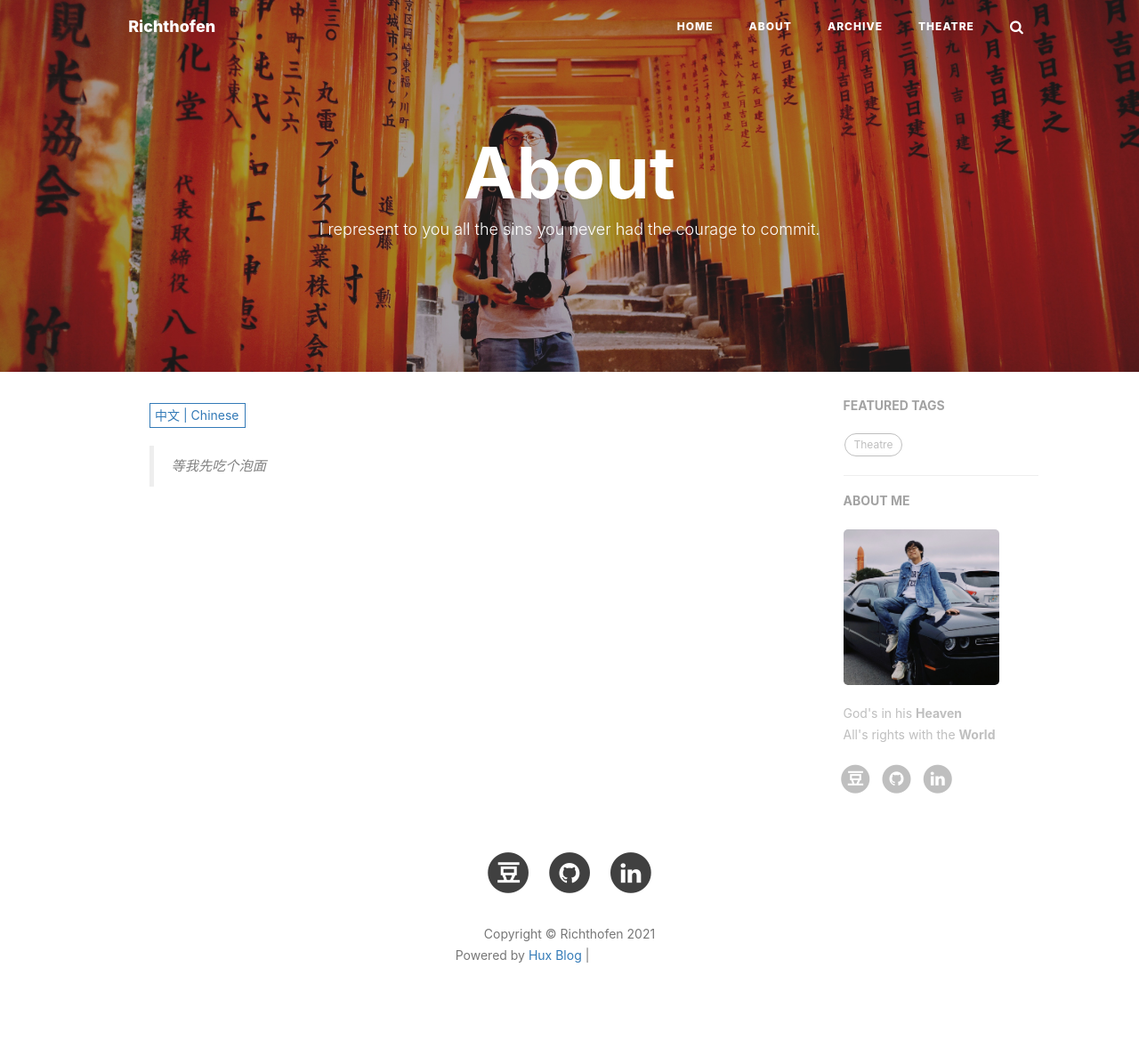
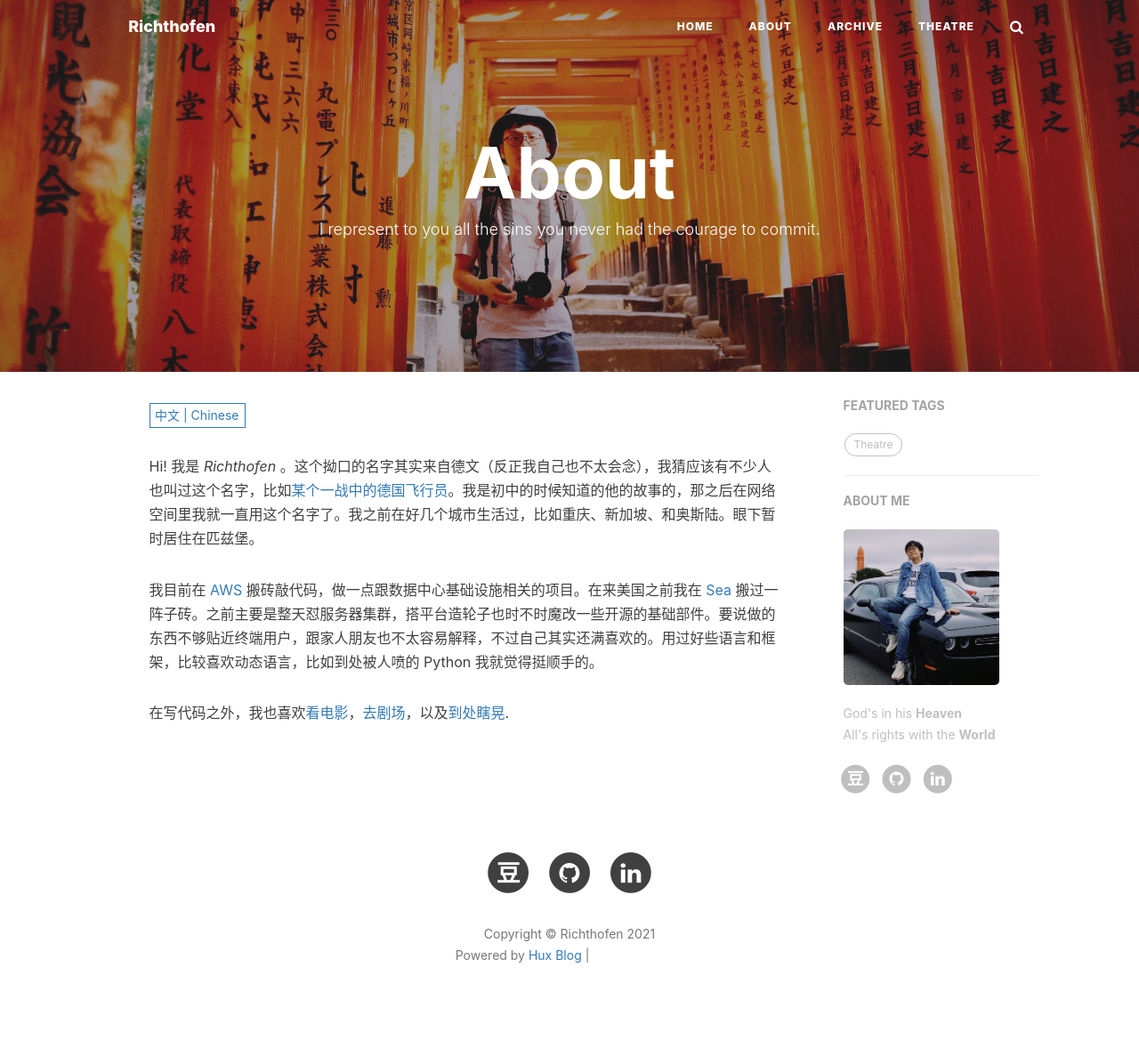
Before and after one commit to jazzplato/jazzplato.github.io, a Jekyll site: the page built from about.html, in a window 1280 px wide. Shown: the whole page at 89% size. Built offline with Jekyll 4.4.1, drawn with Linux system fonts in a browser that asks for light colours; nearby versions of some CDN libraries; comment, search, counter and statistics services are not loaded; grey boxes are pictures that could not be loaded.

Commit message:
Add self intro to about.

```diff
--- a/_includes/about/en.md
+++ b/_includes/about/en.md
@@ -1 +1,5 @@
-> Nothing yet
+Hi! I am _Richthofen_. It is a German name, known for the [Red Baron (_der Rote Baron_)](https://en.wikipedia.org/wiki/Manfred_von_Richthofen) back in the WWI. The first time I knew about this name and the story of behind it was during my secondary school, and it has been my nick name on the cyberspace since then. I used to live in Chongqing, Singapore, Oslo; and now I am in Pittsburgh, PA.
+
+As a profession, I am a software engineer at [AWS](https://aws.amazon.com/) focusing on some data center infrastructure projects. Before moving to the US I worked in the Infrastructure Development team at [Sea](https://www.sea.com/home). Back then I was dealing with servers and clusters of servers most of the time. I code in a few langagues, yet I am a Python guy.
+
+Apart from coding, I watch movies, [work in theatres](https://liujianqiao.me/theatre/?lang=en), and [roam around places](https://www.mytravelmap.xyz/u/gg113179410750853518940).
--- a/_includes/about/zh.md
+++ b/_includes/about/zh.md
@@ -1 +1,5 @@
-> 等我先吃个泡面
+Hi! 我是 _Richthofen_ 。这个拗口的名字其实来自德文（反正我自己也不太会念），我猜应该有不少人也叫过这个名字，比如[某个一战中的德国飞行员](https://zh.wikipedia.org/wiki/%E6%9B%BC%E5%BC%97%E9%9B%B7%E5%BE%B7%C2%B7%E5%86%AF%C2%B7%E9%87%8C%E5%B8%8C%E7%89%B9%E9%9C%8D%E8%8A%AC)。我是初中的时候知道的他的故事的，那之后在网络空间里我就一直用这个名字了。我之前在好几个城市生活过，比如重庆、新加坡、和奥斯陆。眼下暂时居住在匹兹堡。
+
+我目前在 [AWS](https://aws.amazon.com/cn/) 搬砖敲代码，做一点跟数据中心基础设施相关的项目。在来美国之前我在 [Sea](https://www.sea.com/home) 搬过一阵子砖。之前主要是整天怼服务器集群，搭平台造轮子也时不时魔改一些开源的基础部件。要说做的东西不够贴近终端用户，跟家人朋友也不太容易解释，不过自己其实还满喜欢的。用过好些语言和框架，比较喜欢动态语言，比如到处被人喷的 Python 我就觉得挺顺手的。
+
+在写代码之外，我也喜欢[看电影](https://movie.douban.com/people/ALSVIA/)，[去剧场](https://liujianqiao.me/theatre/?lang=en)，以及[到处瞎晃](https://www.mytravelmap.xyz/u/gg113179410750853518940).
```
